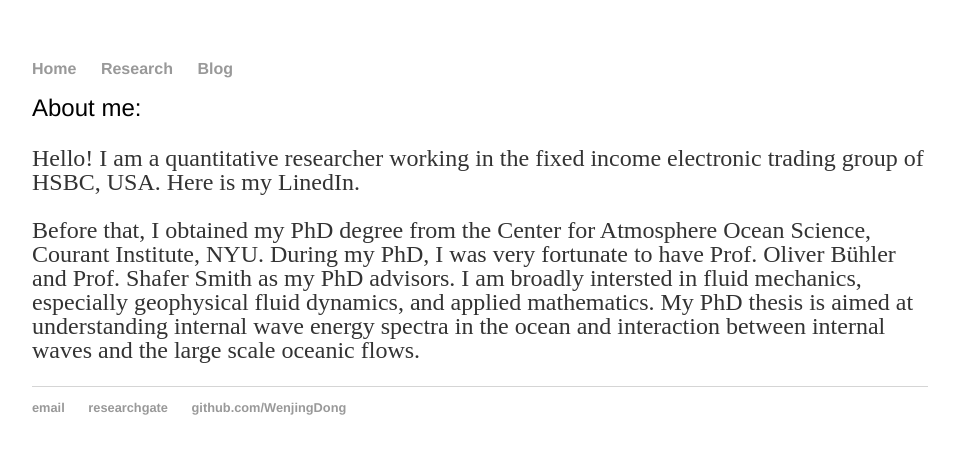
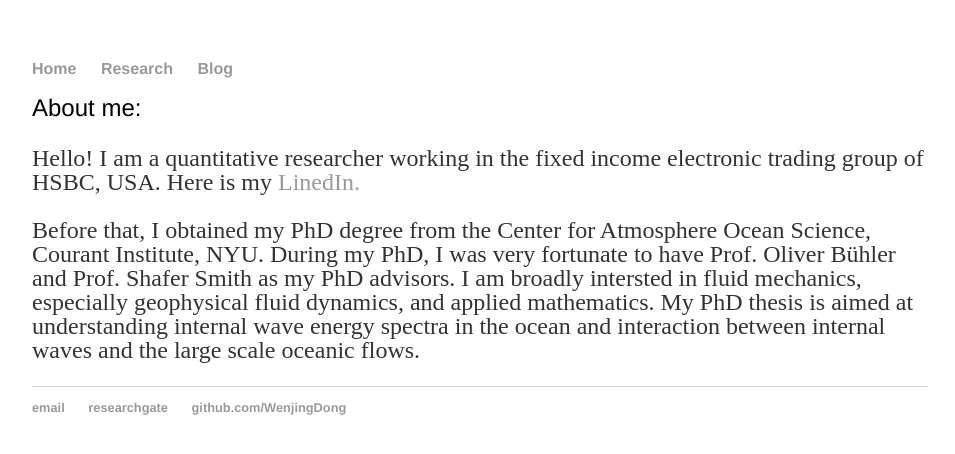
Before and after one commit to WenjingDong/Personal-Webpage, a Jekyll site: the page built from index.html, in a window 1280 px wide. Shown: the top 454 px of the page, without its empty margins (160-1115 px from the left). Built offline with Jekyll 4.4.1, drawn with Linux system fonts in a browser that asks for light colours; part of the change alters nothing that is shown.

```diff
--- a/index.html
+++ b/index.html
@@ -4,7 +4,7 @@ title: Wenjing Dong
 ---
 <div class="blurb">
 	<h1>About me:</h1>
-        <p>Hello! I am a quantitative researcher working in the fixed income electronic trading group of HSBC, USA. Here is my </a href="https://www.linkedin.com/in/wenjing-dong-5953a1194/">LinedIn.</a> </p>
+        <p>Hello! I am a quantitative researcher working in the fixed income electronic trading group of HSBC, USA. Here is my <a href="https://www.linkedin.com/in/wenjing-dong-5953a1194/">LinedIn.</a> </p>
 	<p>Before that, I obtained my PhD degree from the Center for Atmosphere Ocean Science, Courant Institute, NYU. During my PhD, I was very fortunate to have Prof. Oliver Bühler and Prof. Shafer Smith as my PhD advisors. I am broadly intersted in fluid mechanics, especially geophysical fluid dynamics, and applied mathematics. My PhD thesis is aimed at understanding internal wave energy spectra in the ocean and interaction between internal waves and the large scale oceanic flows.</p>
 
 
```
